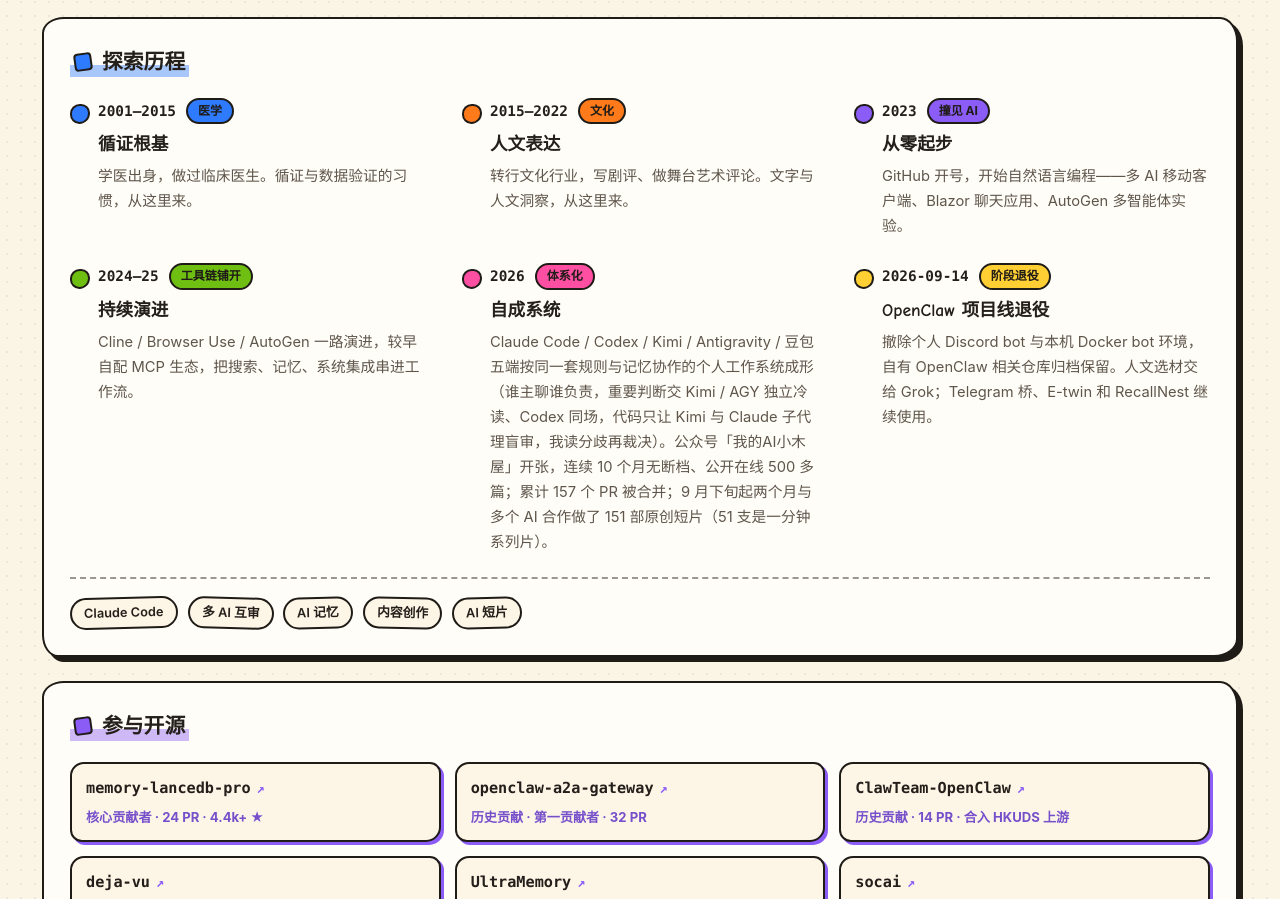
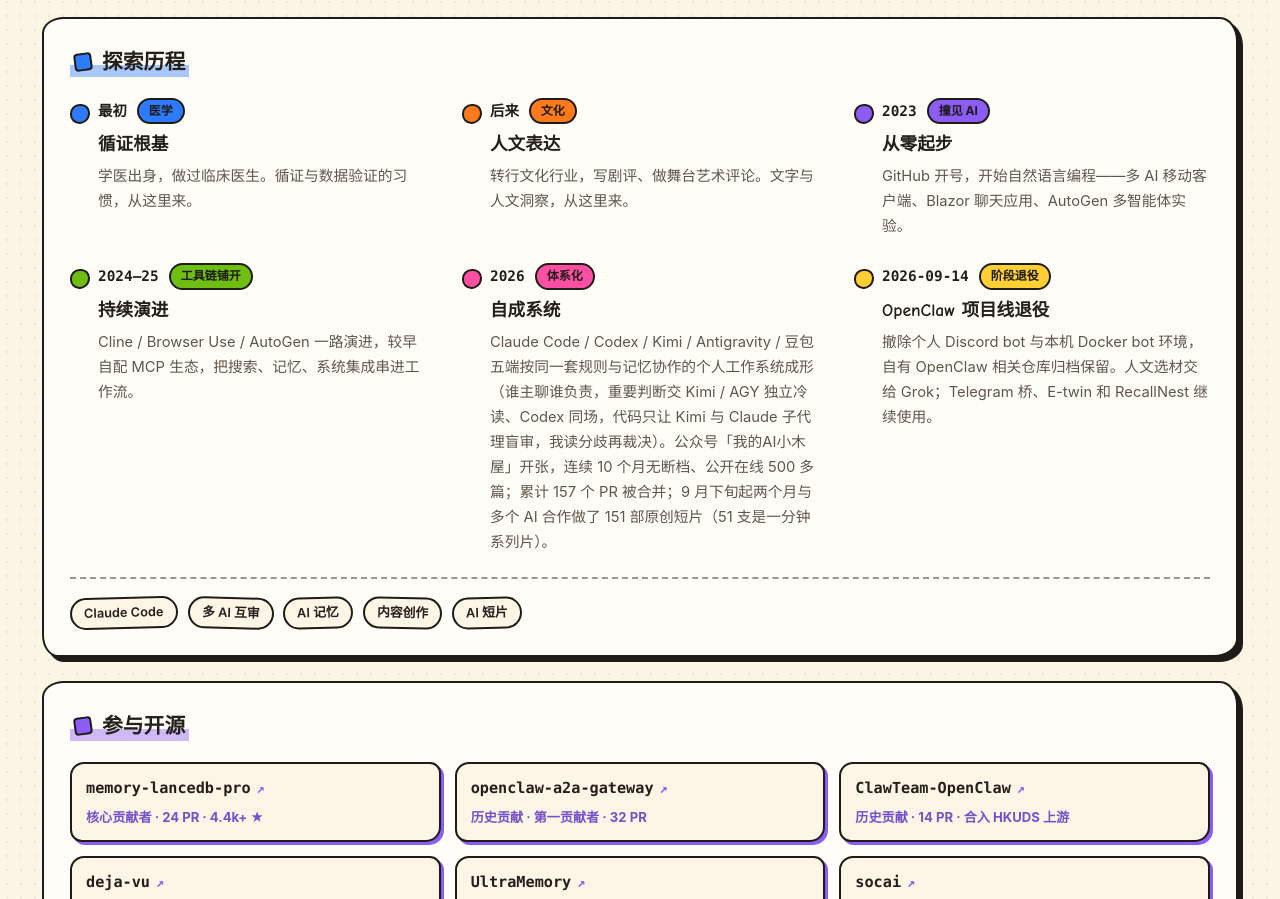
Before and after one commit to AliceLJY/aliceljy.github.io, a plain HTML site: page index.html in a window 1280 px wide. Shown: the part 1615-2514 px from the top of the page. Drawn offline with Linux system fonts and the light colour scheme; no server answers.

Commit message:
主站时间线前两段不写具体年份，改成「最初」「后来」
Co-Authored-By: Claude Fable 5.2 <noreply@anthropic.com>

```diff
--- a/index.html
+++ b/index.html
@@ -154,12 +154,12 @@
       <h2 class="card-title">探索历程</h2>
       <ol class="timeline">
         <li>
-          <div class="tl-head"><span class="tl-year">2001–2015</span><span class="tl-tag">医学</span></div>
+          <div class="tl-head"><span class="tl-year">最初</span><span class="tl-tag">医学</span></div>
           <h3>循证根基</h3>
           <p>学医出身，做过临床医生。循证与数据验证的习惯，从这里来。</p>
         </li>
         <li>
-          <div class="tl-head"><span class="tl-year">2015–2022</span><span class="tl-tag">文化</span></div>
+          <div class="tl-head"><span class="tl-year">后来</span><span class="tl-tag">文化</span></div>
           <h3>人文表达</h3>
           <p>转行文化行业，写剧评、做舞台艺术评论。文字与人文洞察，从这里来。</p>
         </li>
```
